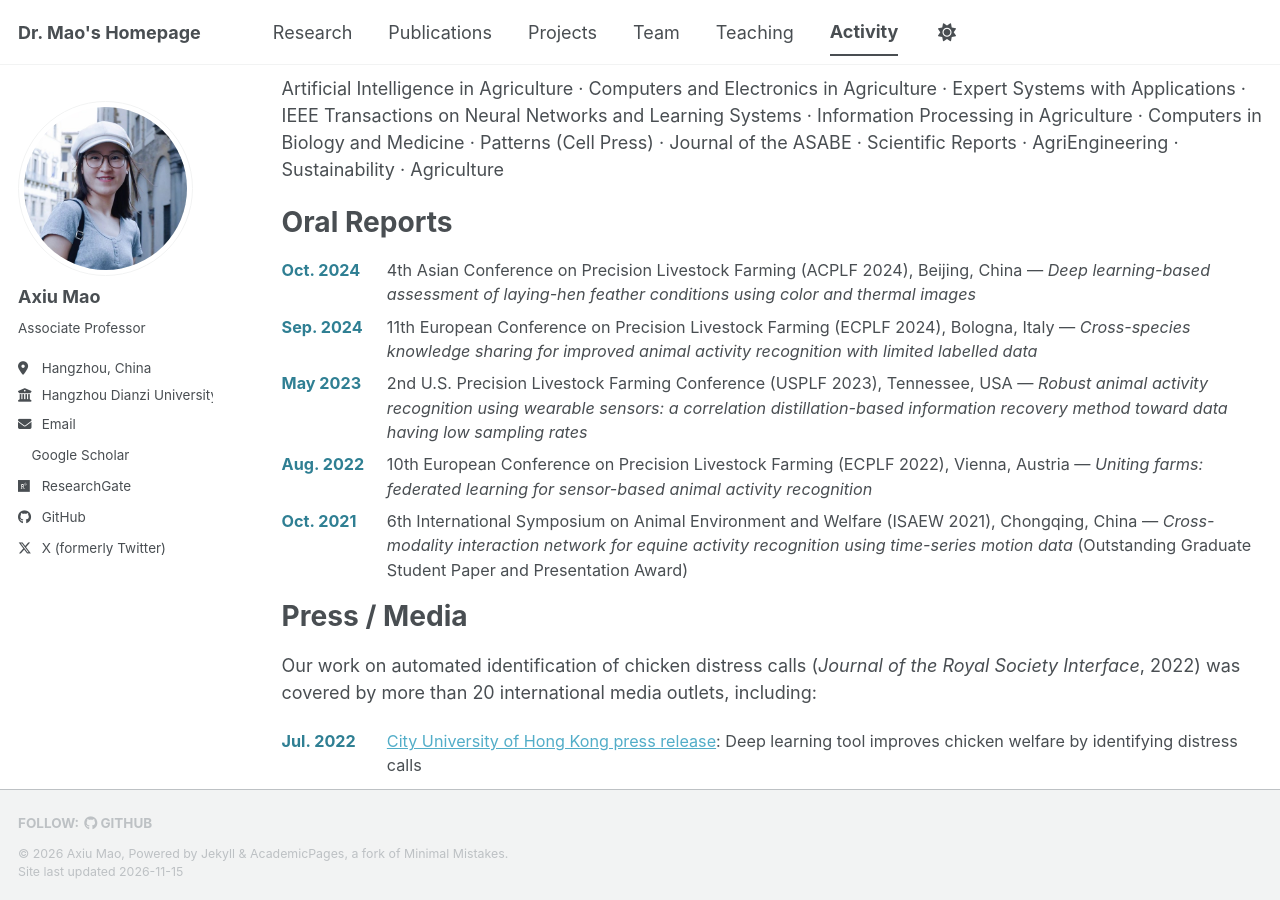
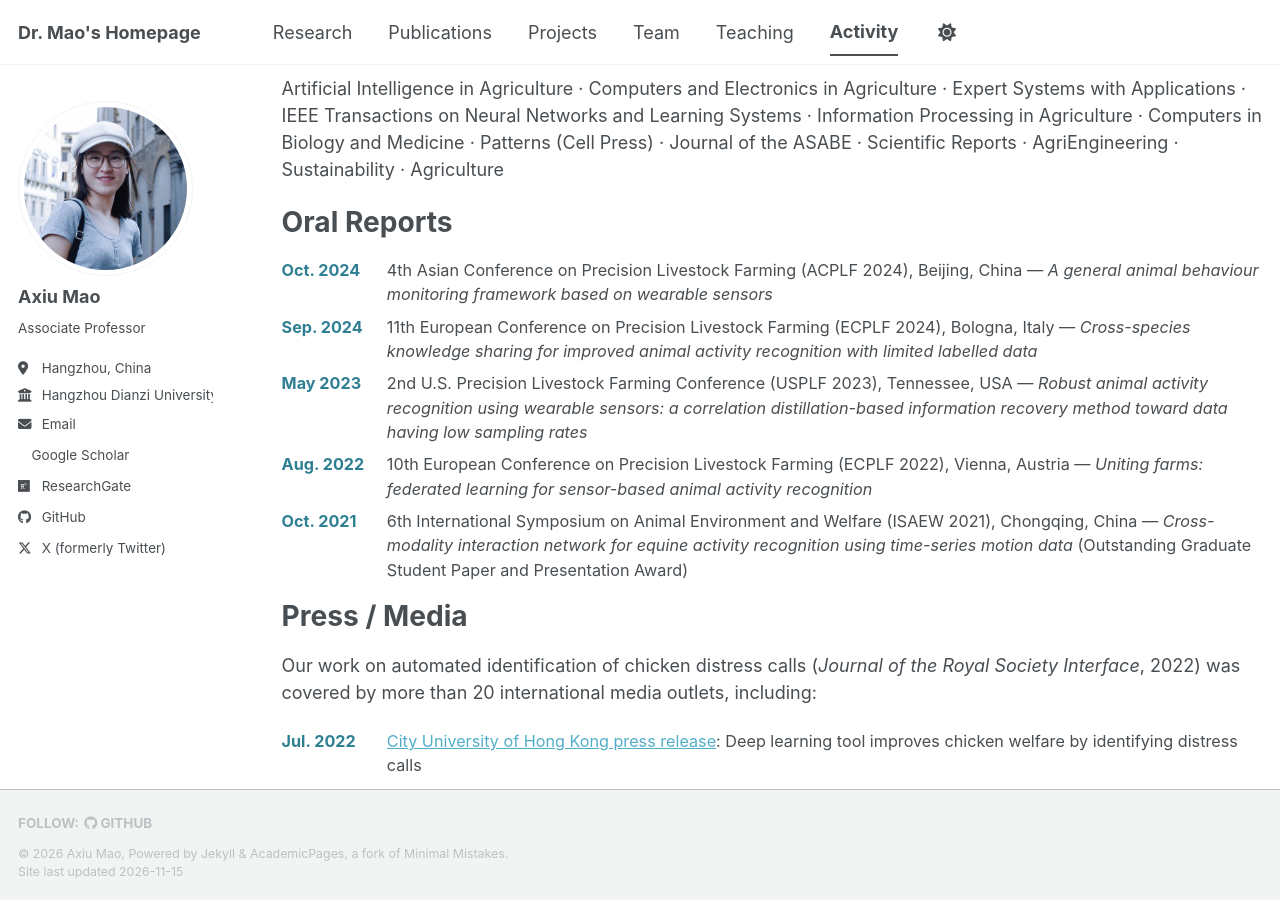
Before and after one commit to Max-1234-hub/Max-1234-hub.github.io, a Jekyll site: the page built from _pages/activity.md, in a window 1280 px wide and 900 px high, scrolled down 418 px. Built offline with Jekyll 4.4.1, drawn with Linux system fonts in a browser that asks for light colours; a script bundle is joined from its source files by our own code; a style sheet for code colours, icons or effects is not loaded.

Commit message:
Fix ACPLF 2024 oral report title

```diff
--- a/_pages/activity.md
+++ b/_pages/activity.md
@@ -27,7 +27,7 @@ Oral Reports
 ======
 
 <ul class="dated-list">
-<li><span class="dated-list__date">Oct. 2024</span><span>4th Asian Conference on Precision Livestock Farming (ACPLF 2024), Beijing, China — <i>Deep learning-based assessment of laying-hen feather conditions using color and thermal images</i></span></li>
+<li><span class="dated-list__date">Oct. 2024</span><span>4th Asian Conference on Precision Livestock Farming (ACPLF 2024), Beijing, China — <i>A general animal behaviour monitoring framework based on wearable sensors</i></span></li>
 <li><span class="dated-list__date">Sep. 2024</span><span>11th European Conference on Precision Livestock Farming (ECPLF 2024), Bologna, Italy — <i>Cross-species knowledge sharing for improved animal activity recognition with limited labelled data</i></span></li>
 <li><span class="dated-list__date">May 2023</span><span>2nd U.S. Precision Livestock Farming Conference (USPLF 2023), Tennessee, USA — <i>Robust animal activity recognition using wearable sensors: a correlation distillation-based information recovery method toward data having low sampling rates</i></span></li>
 <li><span class="dated-list__date">Aug. 2022</span><span>10th European Conference on Precision Livestock Farming (ECPLF 2022), Vienna, Austria — <i>Uniting farms: federated learning for sensor-based animal activity recognition</i></span></li>
```
